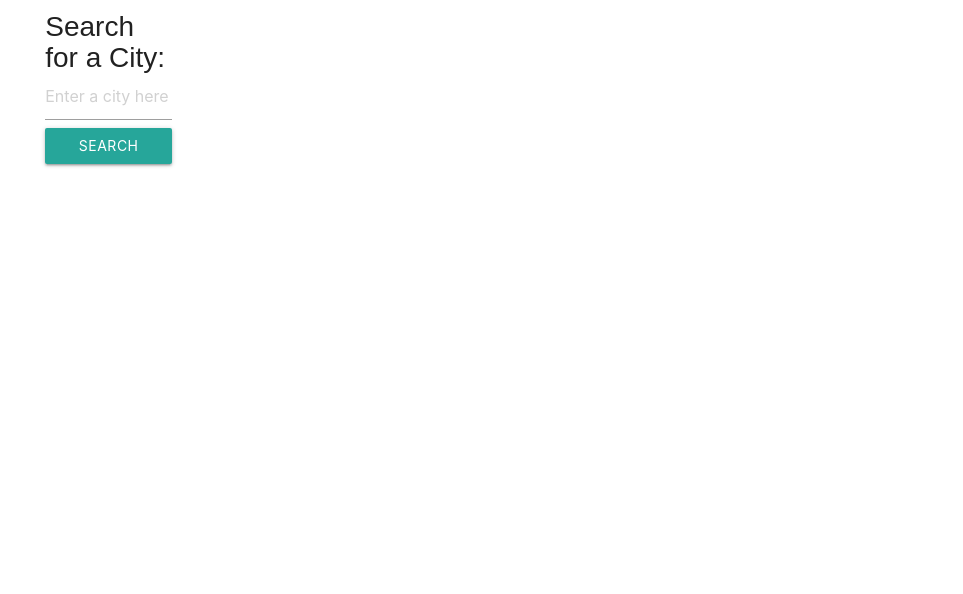
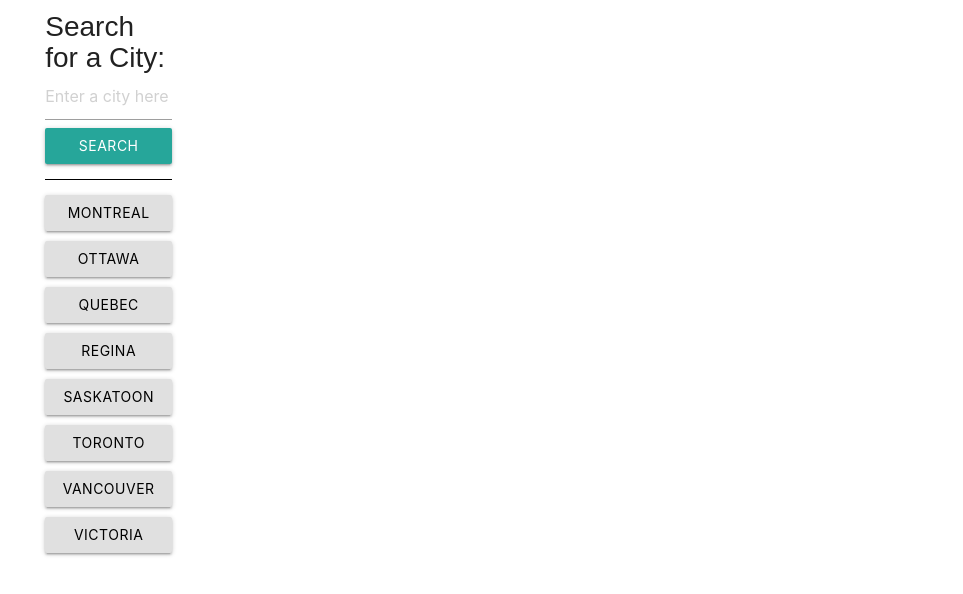
Before and after one commit to RookiePrime/weather-dashboard, a plain HTML site: page index.html in a window 1280 px wide. Shown: the part 72-666 px from the top of the page, without its empty margins (158-1121 px from the left). Drawn offline with nearby package versions, Linux system fonts and the light colour scheme.

Commit message:
Now includes quick buttons for major Canadian cities, built to add more easily
This is a major feature for the page, and by building it to not be hardcoded to specific buttons, I can add or change the buttons easily in the future.

```diff
--- a/assets/js/script.js
+++ b/assets/js/script.js
@@ -19,6 +19,7 @@ const getWeatherData = searchTerm => {
                     response.json().then(data => {
                         // Now the REAL call, using the obtained lat and lon
                         const cityName = data.name;
+
                         fetch(oneCallapiUrl + "lat=" + data.coord.lat + "&lon=" + data.coord.lon + "&units=metric" + apiKey)
                             .then(secResponse => {
                                 // If this REAL response is legit
@@ -29,8 +30,6 @@ const getWeatherData = searchTerm => {
                                     })
                                 }
                             })
-
-                        // displayWeather(data);
                     })
                 }
             });
@@ -78,7 +77,7 @@ const displayWeather = (weatherData, cityName) => {
 
     fiveDayH2.textContent = "5-Day Forecast:"
 
-    // Now to make each card for the next five days' forecasts
+    // Now to make each card for the next five days' forecasts. Taking heavily from the Materialize UI example for how to lay it out
     for (let i = 0; i < 5; i++) {
         const cardBox = document.createElement("div");
         const dayCard = document.createElement("div");
@@ -115,11 +114,15 @@ const displayWeather = (weatherData, cityName) => {
 };
 
 const searchButtonHandler = event => {
-    const targ = event.target;
-    const searchTerm = searchInputEl.value;
-    // If the search button is hit, clear the current weather and get new data
-    if (targ.id === "searchButton") {
-        getWeatherData(searchTerm);
+    const clickedEl = event.target;
+    if (clickedEl.localName === "button") {
+        if (clickedEl.id === "searchButton") {
+            const searchTerm = searchInputEl.value;
+            getWeatherData(searchTerm);
+        } else {
+            const searchTerm = clickedEl.id;
+            getWeatherData(searchTerm);
+        }
     }
 };
 
--- a/assets/styles/style.css
+++ b/assets/styles/style.css
@@ -26,8 +26,18 @@ h2 {
     margin: 0;
 }
 
-#searchButton {
+.btn {
     width: 100%;
+}
+
+.city-buttons {
+    border-top: 1px solid black;
+    padding-top: 15px;
+    margin-top: 15px;
+}
+
+.city-buttons .btn {
+    margin-bottom: 10px;
 }
 
 /* Left-side bar styling ends here */
--- a/index.html
+++ b/index.html
@@ -20,9 +20,20 @@
                 <h2>Search for a City:</h2>
                 <input type="search" placeholder="Enter a city here">
                 <button class="waves-effect waves-light btn" id="searchButton">Search</button>
+                <!-- Canadian cities, not American. Note: Some searches lead to different cities, so the ID (which is what I use to search) needs to be more specific sometimes. E.g., Victoria's ID is "victoria,ca", not just "victoria"  -->
+                <div class="city-buttons">
+                    <button class="waves-effect waves-light grey lighten-2 black-text btn" id="montreal">Montreal</button>
+                    <button class="waves-effect waves-light grey lighten-2 black-text btn" id="ottawa">Ottawa</button>
+                    <button class="waves-effect waves-light grey lighten-2 black-text btn" id="quebec">Quebec City</button>
+                    <button class="waves-effect waves-light grey lighten-2 black-text btn" id="regina">Regina</button>
+                    <button class="waves-effect waves-light grey lighten-2 black-text btn" id="saskatoon">Saskatoon</button>
+                    <button class="waves-effect waves-light grey lighten-2 black-text btn" id="toronto">Toronto</button>
+                    <button class="waves-effect waves-light grey lighten-2 black-text btn" id="vancouver">Vancouver</button>
+                    <button class="waves-effect waves-light grey lighten-2 black-text btn" id="victoria,ca">Victoria</button>
+                </div>
             </div>
             <div class="col s8 l10" id="weatherContainer">
-
+                <!-- Is filled with weather data upon user input -->
             </div>
         </div>
     </div>
```
